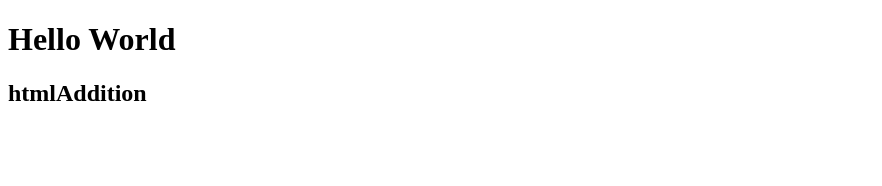
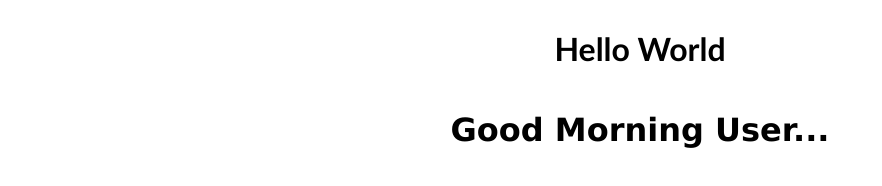
Before and after one commit to RahulL2203/temp222, a plain HTML site: page index.html in a window 1280 px wide. Shown: the whole page, without its empty margins (0-882 px from the left). Drawn offline with Linux system fonts and the light colour scheme.

Commit message:
changed the website's UI and Greetings

```diff
--- a/index.html
+++ b/index.html
@@ -4,11 +4,14 @@
     <meta charset="UTF-8">
     <meta name="viewport" content="width=device-width, initial-scale=1.0">
     <title>Document</title>
+    <link href="./styles.css" rel="stylesheet"/>
 </head>
 <body>
     <div class="greetings">
         <h1>Hello World</h1>
-        <h2>htmlAddition</h2>
+    </div>
+    <div class="greet_morning">
+        <h1>Good Morning User...</h1>
     </div>
 </body>
 </html>
--- a/styles.css
+++ b/styles.css
@@ -2,8 +2,13 @@ body{
     font-family: 'Gill Sans', 'Gill Sans MT', Calibri, 'Trebuchet MS', sans-serif;
 }
 .greetings{
-    height: 100vh;
     display: flex;
     align-items: center;
     justify-content: center;
 }
+.greet_morning{
+    display: flex;
+    font-family: 'Lucida Sans', 'Lucida Sans Regular', 'Lucida Grande', 'Lucida Sans Unicode', Geneva, Verdana, sans-serif;
+    align-items: center;
+    justify-content: center;
+}
```
